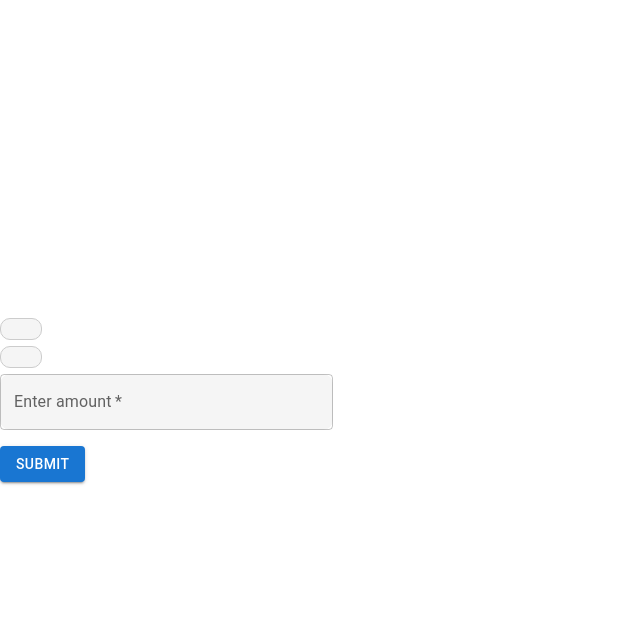
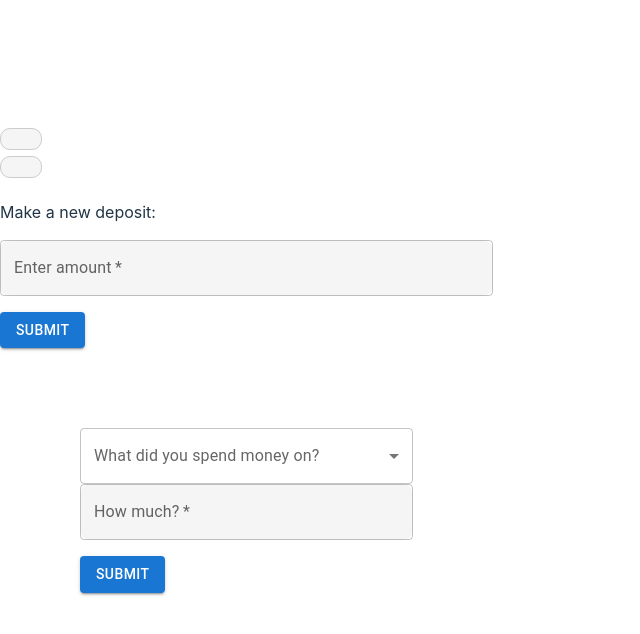
Before and after one commit to cajsanu/money-manager, a React (Vite) app in the folder client/: page / in a window 1280 px wide. Shown: the top 634 px of the page, without its empty margins (0-640 px from the left). Built offline with nearby package versions, Linux system fonts and the light colour scheme; no server answers.

Commit message:
Add component for addingspendings

```diff
--- a/client/src/App.tsx
+++ b/client/src/App.tsx
@@ -1,3 +1,4 @@
+import { AddSpending } from "./components/AddSpending";
 import { NewDeposit } from "./components/NewDeposit";
 import { ShowBalance } from "./components/ShowBalance";
 import { ShowSpendings } from "./components/ShowSpendings";
@@ -14,6 +15,9 @@ function App() {
       <div>
         <NewDeposit />
       </div>
+      <div>
+        <AddSpending />
+      </div>
     </div>
   );
 }
--- /dev/null
+++ b/client/src/components/AddSpending.tsx
@@ -0,0 +1,64 @@
+import { Button, FormControl, InputLabel, MenuItem, Select, TextField } from "@mui/material";
+import { Box } from "@mui/system";
+import { useState } from "react";
+
+export const AddSpending = () => {
+  const [spendingType, setSpendingType] = useState<string>("");
+  const [amount, setAmount] = useState<string>("");
+
+  const handleNewSpending = (event: React.SyntheticEvent) => {
+    event.preventDefault();
+    if (spendingType && amount) {
+        console.log(spendingType, amount)
+    } else {
+        window.alert("You need to specify both what you spent money on and how much")
+    }
+    setSpendingType("");
+    setAmount("");
+  }
+
+  return (
+    <div>
+      <Box sx={{ minWidth: 120, margin: 10 }}>
+        <FormControl fullWidth sx={{ backgroundColor: "white", borderRadius: "10px", }}>
+          <InputLabel id="demo-simple-select-label">
+            What did you spend money on?
+          </InputLabel>
+          <Select
+            labelId="demo-simple-select-label"
+            id="demo-simple-select"
+            value={spendingType}
+            label="Age"
+            onChange={(e) => setSpendingType(e.target.value)}
+          >
+            <MenuItem value={"groceries"}>Groceries</MenuItem>
+            <MenuItem value={"clothes"}>Clothes</MenuItem>
+            <MenuItem value={"other"}>Other</MenuItem>
+          </Select>
+        </FormControl>
+        <form onSubmit={handleNewSpending}>
+          <TextField
+            label="How much?"
+            variant="outlined"
+            value={amount}
+            onChange={(e) => setAmount(e.target.value)}
+            fullWidth
+            required
+            sx={{
+              borderRadius: "10px",
+              backgroundColor: "#f5f5f5",
+            }}
+          />
+          <Button
+            type="submit"
+            variant="contained"
+            color="primary"
+            sx={{ mt: 2 }}
+          >
+            Submit
+          </Button>
+        </form>
+      </Box>
+    </div>
+  );
+};
--- a/client/src/components/NewDeposit.tsx
+++ b/client/src/components/NewDeposit.tsx
@@ -27,6 +27,7 @@ export const NewDeposit = () => {
   };
   return (
     <div>
+      <p>Make a new deposit:</p>
       <form onSubmit={handleNewDeposit}>
         <TextField
           label="Enter amount"
```
